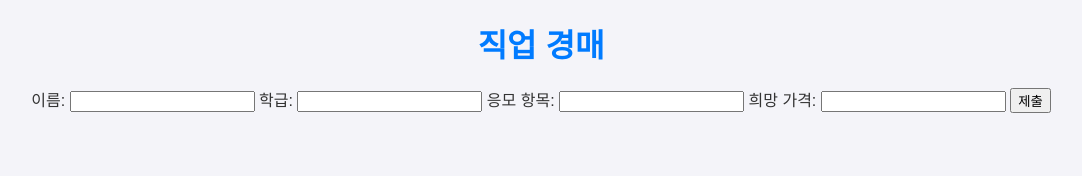
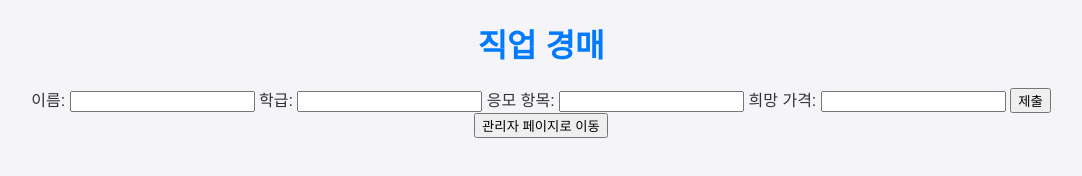
Before and after one commit to Anarchyve/job-auction, a website: page index.html in a window 1280 px wide. Shown: the whole page, without its empty margins (99-1181 px from the left). Drawn offline with Linux system fonts and the light colour scheme.

Commit message:
admin update

```diff
--- a/index.html
+++ b/index.html
@@ -24,6 +24,9 @@
         <button type="submit">제출</button>
     </form>
 
+    <!-- 관리자 페이지로 이동 버튼 -->
+    <button id="adminButton" onclick="verifyAdmin()">관리자 페이지로 이동</button>
+
     <!-- Firebase SDKs -->
     <script src="https://www.gstatic.com/firebasejs/9.23.0/firebase-app-compat.js"></script>
     <script src="https://www.gstatic.com/firebasejs/9.23.0/firebase-firestore-compat.js"></script>
@@ -34,5 +37,17 @@
 
     <!-- 앱 로직 -->
     <script src="app.js"></script>
+
+    <!-- 관리자 인증 로직 -->
+    <script>
+        function verifyAdmin() {
+            const answer = prompt("관리자 인증 질문: 2x=10 일 때 x는 몇인가요?");
+            if (answer === "5") {
+                window.location.href = "admin.html"; // 관리자 페이지로 이동
+            } else {
+                alert("잘못된 답변입니다. 관리자만 접근할 수 있습니다.");
+            }
+        }
+    </script>
 </body>
 </html>
```
Also changed, not shown: admin.html (+1 -1 lines).
